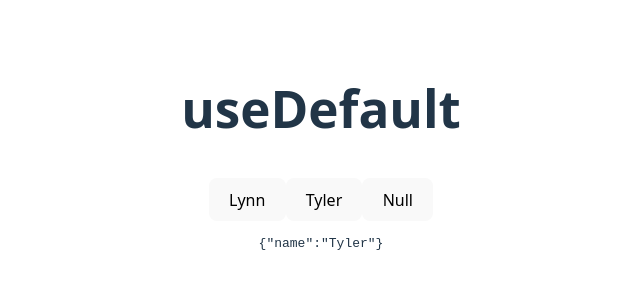
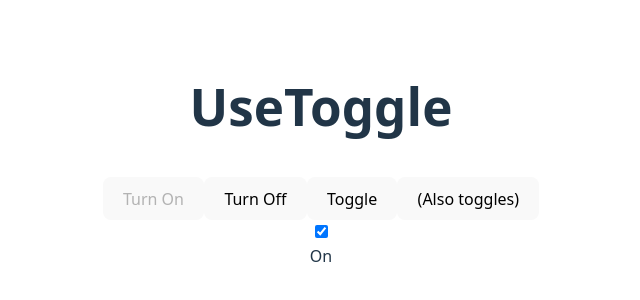
Before and after one commit to moeedrafi/react-custom-hooks, a React (Vite) app: page / in a window 1280 px wide. Shown: the part 248-548 px from the top of the page, without its empty margins (319-959 px from the left). Built offline with nearby package versions, Linux system fonts and the light colour scheme.

Commit message:
feat: useToggle

```diff
--- a/src/App.tsx
+++ b/src/App.tsx
@@ -1,40 +1,42 @@
 import "./App.css";
-import useDefault from "./hooks/useDefault";
+import useToggle from "./hooks/useToggle";
+
+function ToggleDemo({ on, toggle }: { on: boolean; toggle: () => void }) {
+  return (
+    <div>
+      <label className="toggle">
+        <input
+          onChange={toggle}
+          className="toggle-checkbox"
+          type="checkbox"
+          checked={on}
+        />
+        <div className="toggle-switch"></div>
+        <span className="toggle-label">{on ? "On" : "Off"}</span>
+      </label>
+    </div>
+  );
+}
 
 export default function App() {
-  const initialState = { name: "Tyler" };
-  const defaultState = { name: "Ben" };
-
-  const [user, setUser] = useDefault(initialState, defaultState);
+  const [on, toggle] = useToggle(true);
 
   return (
     <section>
-      <h1>useDefault</h1>
-
-      <button
-        title="Sets the value to Lynn"
-        className="link"
-        onClick={() => setUser({ name: "Lynn" })}
-      >
-        Lynn
+      <h1>UseToggle</h1>
+      <button disabled={on} className="link" onClick={() => toggle(true)}>
+        Turn On
       </button>
-      <button
-        title="Sets the value to Tyler"
-        className="link"
-        onClick={() => setUser({ name: "Tyler" })}
-      >
-        Tyler
+      <button disabled={!on} className="link" onClick={() => toggle(false)}>
+        Turn Off
       </button>
-      <button
-        title="Sets the value to null causing it to use the default value"
-        className="link"
-        onClick={() => setUser(null)}
-      >
-        Null
+      <button className="link" onClick={toggle}>
+        Toggle
       </button>
-      <pre>
-        <code>{JSON.stringify(user)}</code>
-      </pre>
+      <button className="link" onClick={() => toggle("nope")}>
+        (Also toggles)
+      </button>
+      <ToggleDemo toggle={toggle} on={on} />
     </section>
   );
 }
--- /dev/null
+++ b/src/hooks/useToggle.ts
@@ -0,0 +1,23 @@
+import { useState } from "react";
+
+export default function useToggle(
+  initialValue: boolean | string = true
+): [boolean, (value?: boolean | string) => void] {
+  const [on, setOn] = useState<boolean>(() => {
+    if (typeof initialValue === "boolean") {
+      return initialValue;
+    }
+
+    return Boolean(initialValue);
+  });
+
+  const toggle = (value?: boolean | string) => {
+    if (typeof value === "boolean") {
+      return setOn(value);
+    }
+
+    return setOn((prev) => !prev);
+  };
+
+  return [on, toggle];
+}
```
